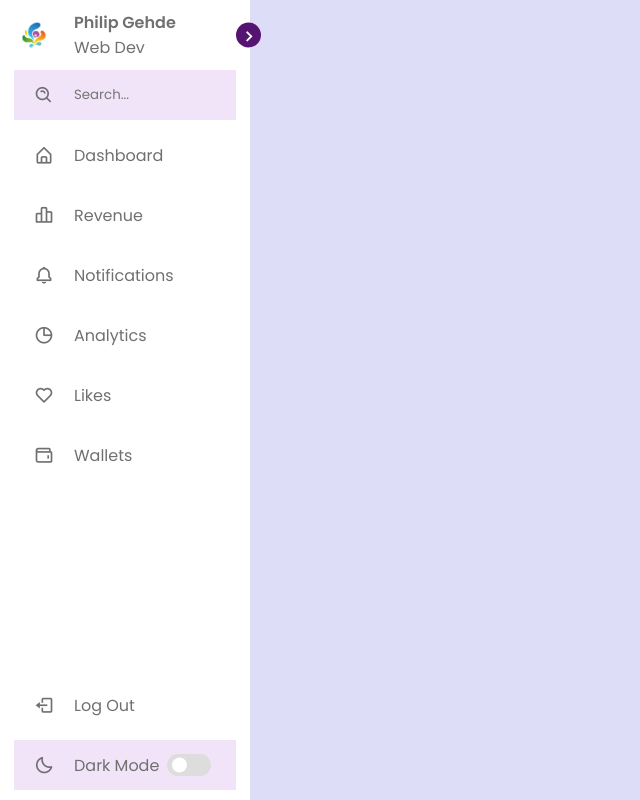
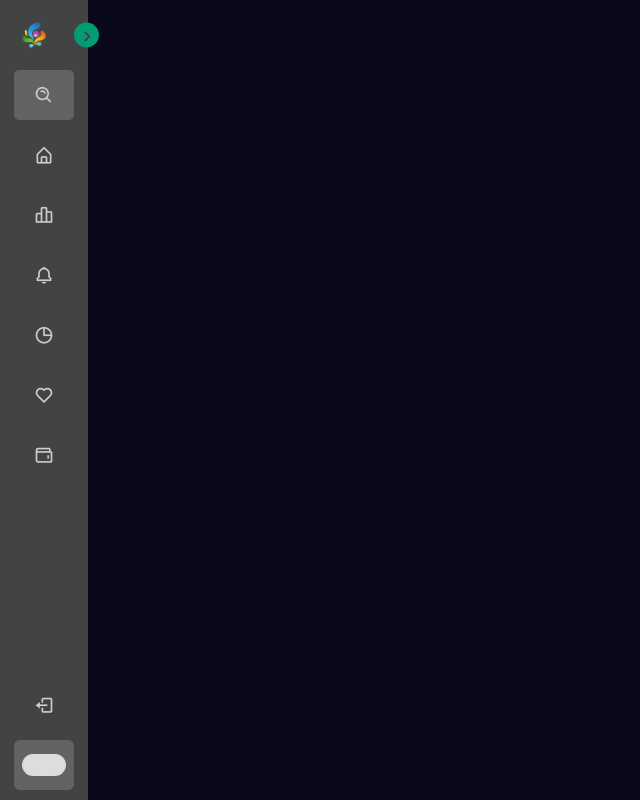
Before and after one commit to codephilip/vanilla-sidebar, a plain HTML site: page index.html in a window 1280 px wide. Both pictures are taken after a click on the element 44 px from the left and 765 px from the top of the page. Shown: the whole page, without its empty margins (0-640 px from the left). Drawn offline with nearby package versions, Linux system fonts and the light colour scheme.

Commit message:
background change

```diff
--- a/index.html
+++ b/index.html
@@ -10,7 +10,7 @@
     <title>Sidenav</title>
 </head>
 <body>
-    <nav class="sidebar">
+    <nav class="sidebar close">
         <header>
             <div class="image-text">
                 <span class="image">
@@ -89,4 +89,5 @@
         </div>
     </nav>
 </body>
+<script src="script.js"></script>
 </html>
--- /dev/null
+++ b/script.js
@@ -0,0 +1,14 @@
+const body = document.querySelector("body"),
+  sidebar = body.querySelector(".sidebar"),
+  toggle = body.querySelector(".toggle"),
+  searchBtn = body.querySelector(".search-box"),
+  modeSwitch = body.querySelector(".toggle-switch"),
+  modeText = body.querySelector(".mode-text");
+
+toggle.addEventListener("click", () => {
+  sidebar.classList.toggle("close");
+});
+
+modeSwitch.addEventListener("click", () => {
+  body.classList.toggle("dark");
+});
--- a/style.css
+++ b/style.css
@@ -10,8 +10,7 @@
 
 :root{
     /* ===== Colors ===== */
-    --body-color:rgb(221, 221, 248)
-    ;
+    --body-color:rgb(221, 221, 248);
     --sidebar-color:white;
     --primary-color:rgb(86, 20, 114);
     --primary-color-light:rgb(242, 228, 248);
@@ -32,6 +31,15 @@ body{
     background:var(--body-color)
 }
 
+body.dark{
+    --body-color:#09091a;
+    --sidebar-color:rgb(67, 67, 67);
+    --primary-color:rgb(0, 156, 115);
+    --primary-color-light:rgb(99, 99, 99);
+    --toggle-color:#DDD;
+    --text-color:#CCC;
+}
+
 
 /* ====== Sidebar ====== */
 
@@ -42,8 +50,14 @@ body{
     height: 100%;
     width:250px;
     padding:10px 14px;
+    color:var(--text-color);
     /* background:var(--primary-color-light) */
     background:var(--sidebar-color);
+    transition:var(--tran-04)
+}
+
+.sidebar.close{
+    width:88px;
 }
 
 /* ====== Reusable CSS ====== */
@@ -52,8 +66,16 @@ body{
 .sidebar .text{
     font-size:16px;
     font-weight:500px;
-    color:var(--text-color)
+    color:var(--text-color);
+    transition:var(--tran-04);
+    white-space: nowrap;
+    opacity:1;
 }
+
+.sidebar.close .text{
+    opacity:0;
+}
+
 .sidebar .image{
     min-width: 60px;
     display:flex;
@@ -128,6 +150,7 @@ header .image-text .header-text{
 
 .sidebar .search-box{
     background: var(--primary-color-light);
+    border-radius: 5px;
 }
 
 .search-box input{
@@ -166,7 +189,9 @@ header .image-text .header-text{
 }
 
 .menu-bar .mode{
-    background:var(--primary-color-light)
+    position:relative;
+    background:var(--primary-color-light);
+    border-radius:6px;
 }
 
 .menu-bar .mode .moon-sun{
@@ -186,12 +211,16 @@ header .image-text .header-text{
 }
 
 .menu-bar .mode .toggle-switch{
+    position:absolute;
+    right:0px;
     display:flex;
     align-items: center;
     justify-content: center;
     height:100%;
     min-width:60px;
     cursor:pointer;
+    background:var(--primary-color-light)
+    border-radius:5px;
 }
 
 .toggle-switch .switch{
@@ -212,4 +241,9 @@ header .image-text .header-text{
     left:5px;
     transform: translateY(-50%);
     background:var(--sidebar-color)
+    transition:var(--tran-03)
 }
+
+body.dark .switch::before{
+    left:24px;
+}
```
